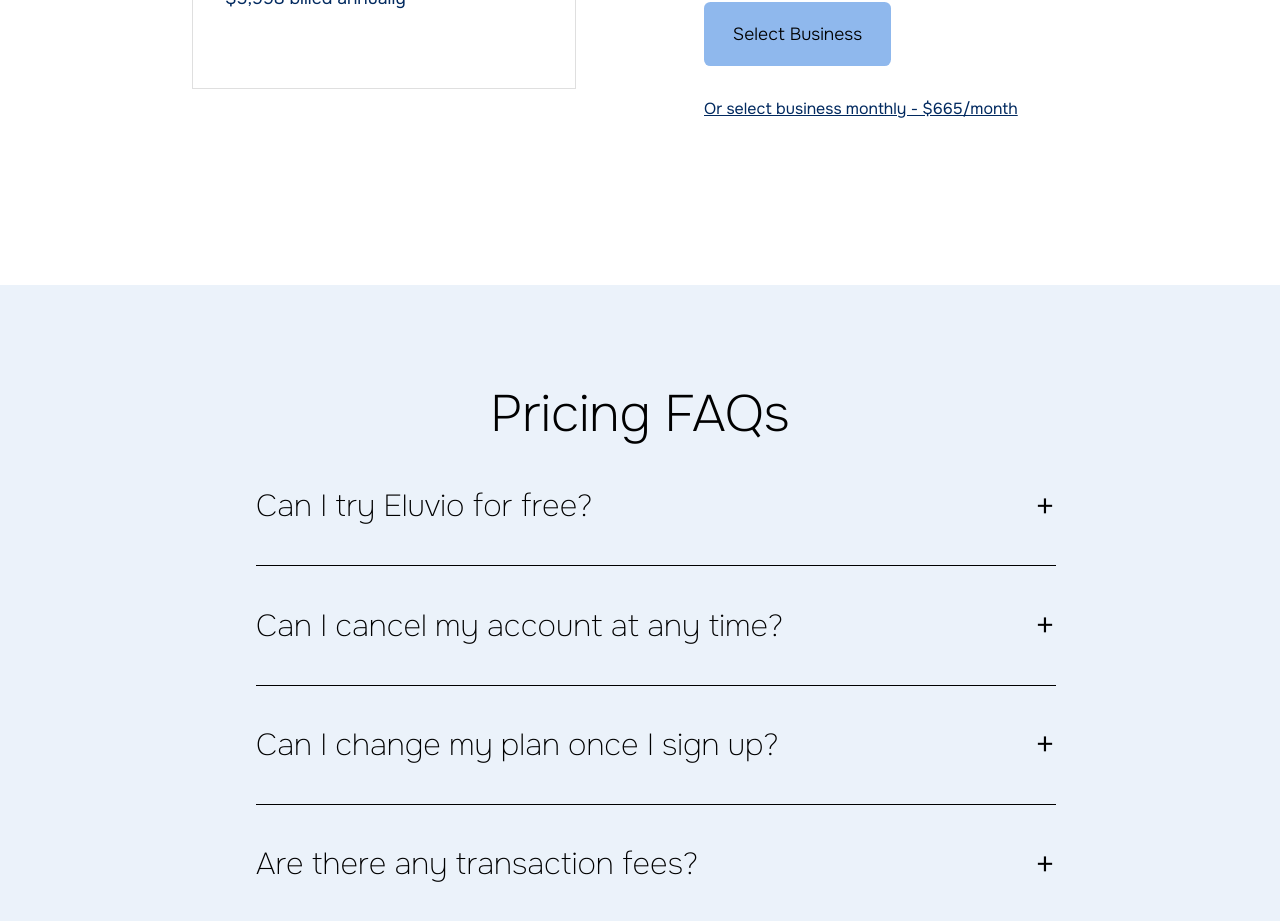
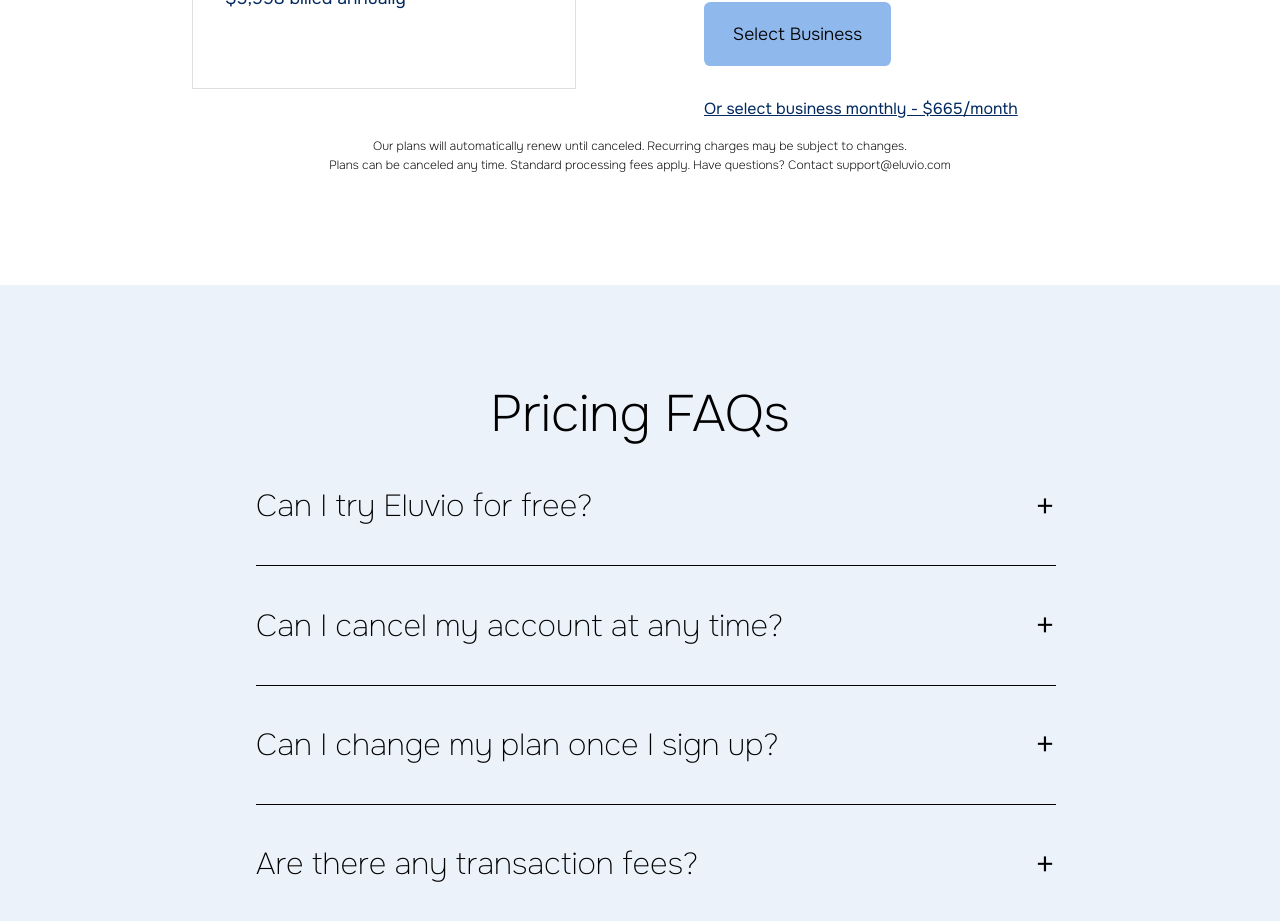
Before and after one commit to eddiemaceda11/eluvio, a React (Vite) app: page / in a window 1280 px wide. Shown: the part 2740-3661 px from the top of the page. Built offline with nearby package versions, Linux system fonts and the light colour scheme.

Commit message:
Add business plan terms text

```diff
--- a/src/App.css
+++ b/src/App.css
@@ -435,6 +435,11 @@
 
 .business-plan-terms {
   position: absolute;
+  bottom: 10%;
+  text-align: center;
+  font-size: 12px;
+  font-weight: 200;
+  line-height: 1.6;
 }
 
 /* FAQS */
--- a/src/components/BusinessPlan.jsx
+++ b/src/components/BusinessPlan.jsx
@@ -38,7 +38,11 @@
         <button>Select Business</button>
         <p>Or select business monthly - $665/month</p>
       </div>
-      <p className="business-plan-terms"></p>
+      <p className="business-plan-terms">
+        Our plans will automatically renew until canceled. Recurring charges may be subject to changes.
+        <br />
+        Plans can be canceled any time. Standard processing fees apply. Have questions? Contact support@eluvio.com
+      </p>
     </section>
   );
 };
```
